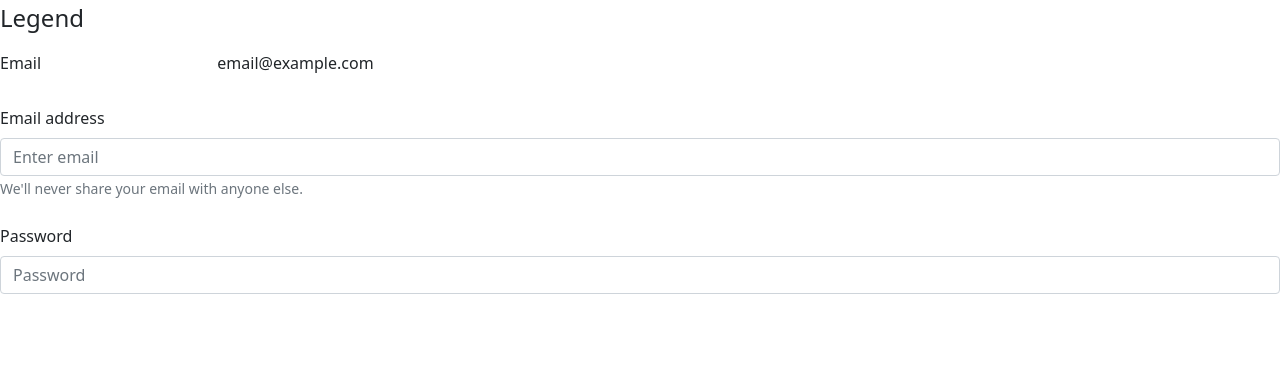
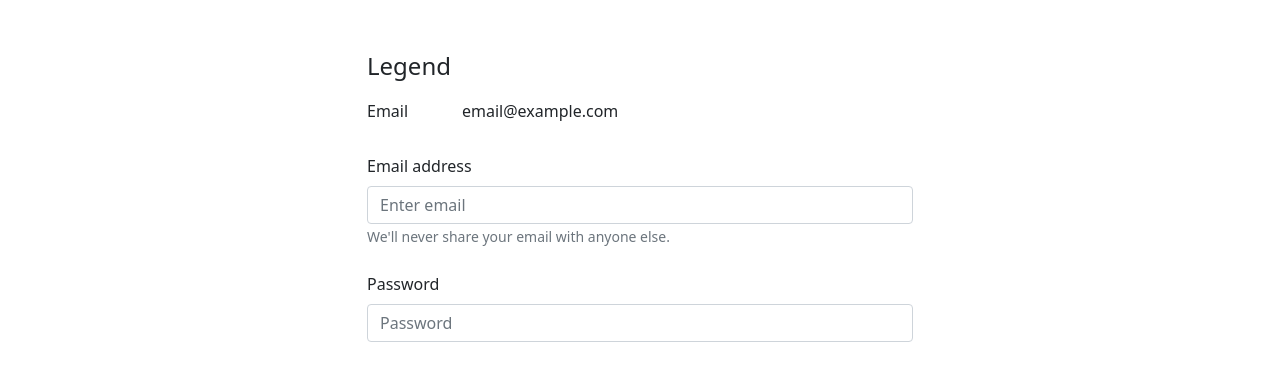
Before and after one commit to pragith98/ToDoFrontend, a Vue app: page / in a window 1280 px wide. Shown: the top 380 px of the page. Built offline with nearby package versions, Linux system fonts and the light colour scheme.

Commit message:
add bootstrap to app.vue

```diff
--- a/src/App.vue
+++ b/src/App.vue
@@ -1,6 +1,16 @@
 <template>
   <!-- <router-view></router-view> -->
-  <app-AddTask></app-AddTask>
+  <div class="container">
+    <div class="row justify-content-center">
+      <div class="mt-5 col-6 ">
+
+          <app-AddTask></app-AddTask>
+
+      </div>
+    </div>
+
+  </div>
+
 
 </template>
 
```
